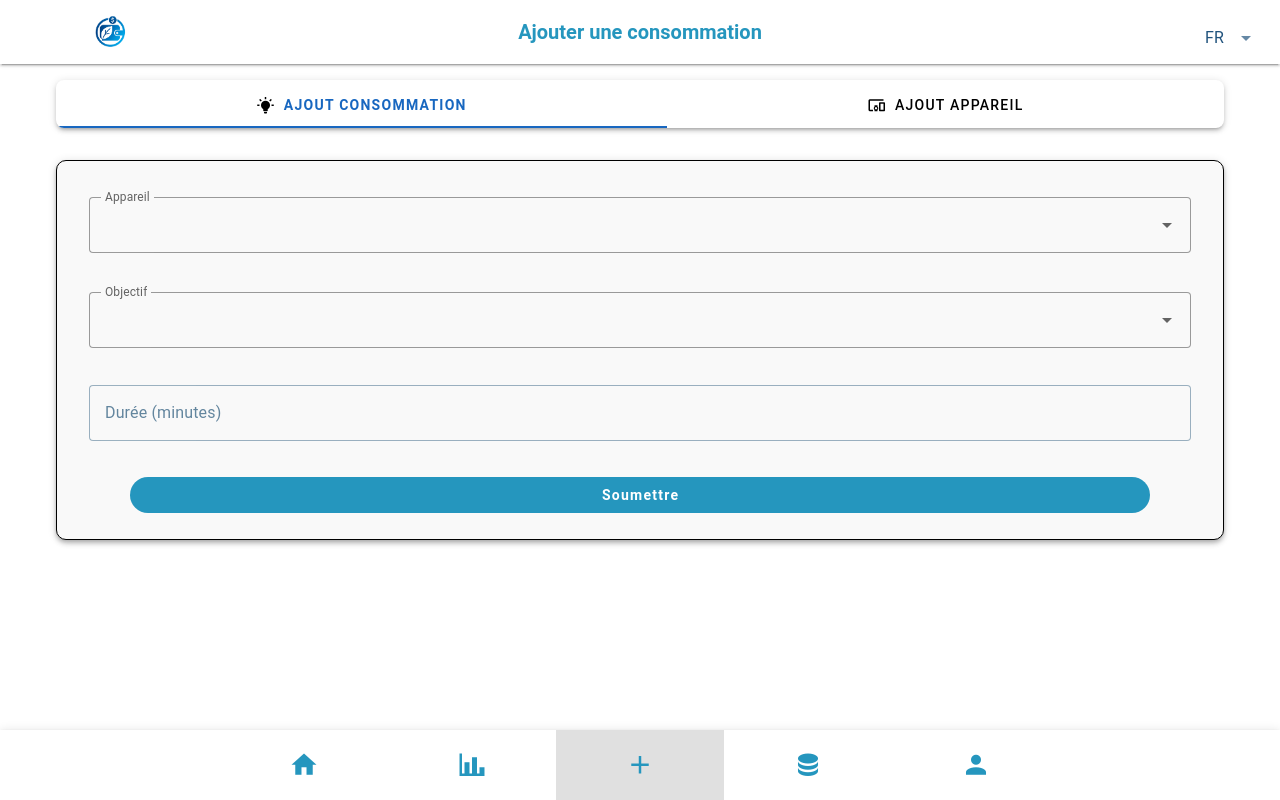
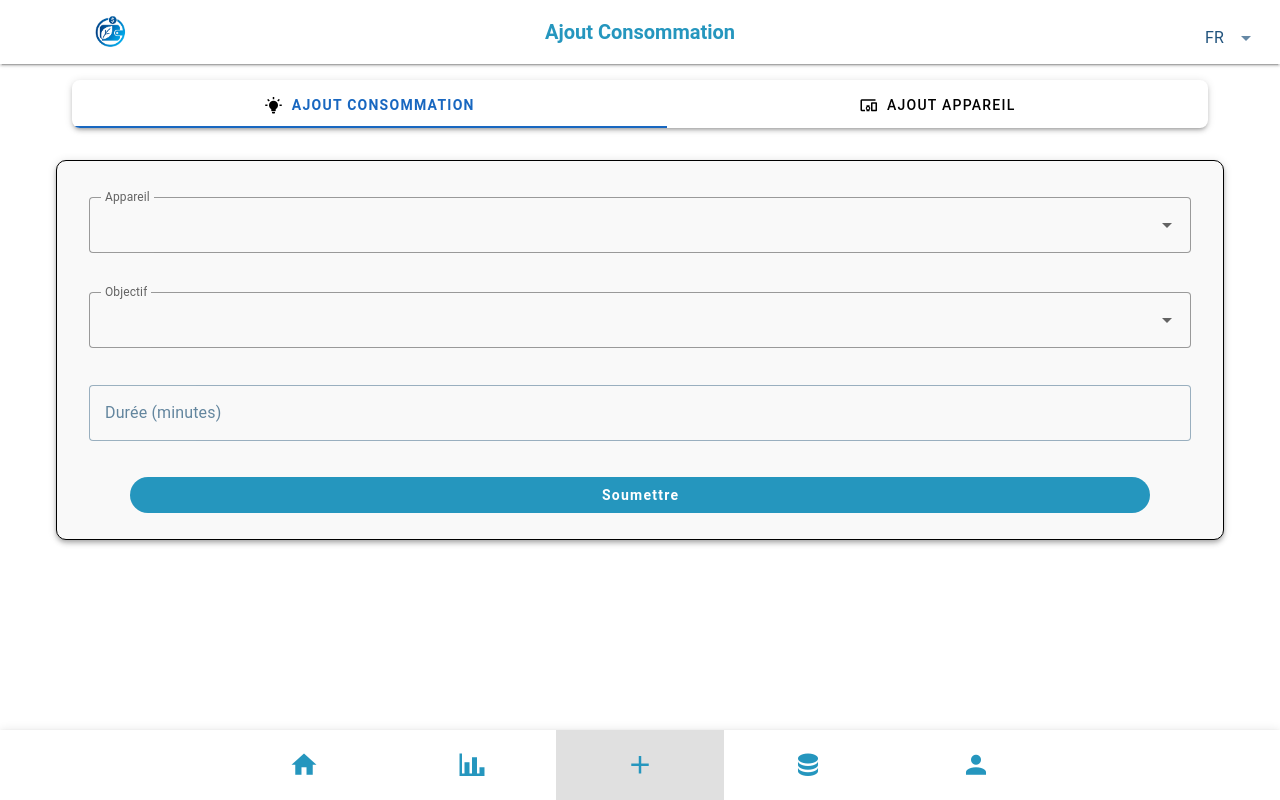
Before and after one commit to ShiroNeko02/Ecomoney_frontend, a Vue app: page /AddConsumption in a window 1280 px wide. Built offline with nearby package versions, Linux system fonts and the light colour scheme; no server answers.

Commit message:
update front

```diff
--- a/src/locales/fr.json
+++ b/src/locales/fr.json
@@ -116,7 +116,7 @@
 
   },
   "pageAddDevice" : {
-          "headerTitle": "Ajouter un nouvel appareil",
+          "headerTitle": "Ajout Appareil",
           "addConsumption": "Ajout consommation",
           "addDevice": "Ajout appareil",
           "deviceName": "Nom de l'appareil",
--- a/src/pages/AddConsumption.vue
+++ b/src/pages/AddConsumption.vue
@@ -1,11 +1,11 @@
 <template>
   <v-app class="bg-light">
-    <Header :title="locale === 'fr' ? 'Ajouter une consommation' : 'Add New Consumption'" />
+    <Header :title="locale === 'fr' ? 'Ajout Consommation' : 'Add New Consumption'" />
 
     <v-main>
       <v-container>
           <!-- Navigation Tabs -->
-          <v-card class="mb-6" elevation="3" rounded="lg">
+          <v-card class="mb-6 mr-4 ml-4" elevation="3" rounded="lg">
             <v-tabs
               v-model="activeTab"
               grow
@@ -24,7 +24,7 @@
           </v-card>
 
         <!-- Formulaire -->
-        <v-card class="mt-8 pa-4 form-card elevation-4">
+        <v-card class="mt-8 pa-4 pr-4 pl-4 form-card elevation-4">
           <v-form>
             <!-- Select Device -->
             <div style="margin-top:20px; margin-bottom:17px;">
@@ -259,7 +259,7 @@ Do NOT ban or limit the activity — just help me do it in a smarter, more effic
           const translateResponse = await fetch("https://openrouter.ai/api/v1/chat/completions", {
             method: "POST",
             headers: {
-              "Authorization": "Bearer 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",
+              "Authorization": "Bearer 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",
               "Content-Type": "application/json"
             },
             body: JSON.stringify({
--- a/src/pages/AddDevice.vue
+++ b/src/pages/AddDevice.vue
@@ -4,7 +4,7 @@
     <v-main>
       <v-container>
           <!-- Navigation Tabs -->
-          <v-card class="mb-6" elevation="3" rounded="lg">
+          <v-card class="mb-6 mr-4 ml-4" elevation="3" rounded="lg">
             <v-tabs
               v-model="activeTab"
               grow
@@ -12,7 +12,7 @@
               slider-color="primary"
             >
               <v-tab value="suggestions" class="py-4" @click="goToActivity">
-                <v-icon class="mr-2">mdi-lightbulb-on</v-icon>
+                <v-icon class="mr-3">mdi-lightbulb-on</v-icon>
                 {{ $t('pageAddDevice.addConsumption') }}
               </v-tab>
               <v-tab value="devices" class="py-4">
@@ -23,7 +23,7 @@
           </v-card>
 
         <!-- Device form -->
-        <v-card class="mt-8 pa-4 form-card elevation-4">
+        <v-card class="mt-8 pa-4 pl-4 pr-4 form-card elevation-4">
           <v-form @submit.prevent="submit">
             <div class="cont-1">
               <Input
--- a/src/pages/MyDevices.vue
+++ b/src/pages/MyDevices.vue
@@ -3,7 +3,7 @@
     <Header :title="$t('pageMyDevices.title')" />
 
     <v-main>
-      <v-container class="py-6">
+      <v-container class="py-6 pl-7 pr-7">
         <!-- Navigation Tabs -->
         <v-card class="mb-6" elevation="3" rounded="lg">
           <v-tabs
--- a/src/pages/MySuggestions.vue
+++ b/src/pages/MySuggestions.vue
@@ -3,7 +3,7 @@
     <Header :title="$t('pageMySuggestions.title')" />
 
     <v-main>
-      <v-container class="py-6">
+      <v-container class="py-6 pr-7 pl-7">
         <!-- Navigation Tabs -->
         <v-card class="mb-6" elevation="3" rounded="lg">
           <v-tabs
@@ -24,10 +24,10 @@
         </v-card>
 
         <!-- Main Content -->
-          <v-divider></v-divider>
-          <v-card-text class="pa-0">
-            <SuggestionList />
-          </v-card-text>
+        <v-divider></v-divider>
+        <v-card-text class="pa-0">
+          <SuggestionList />
+        </v-card-text>
       </v-container>
     </v-main>
 
```
